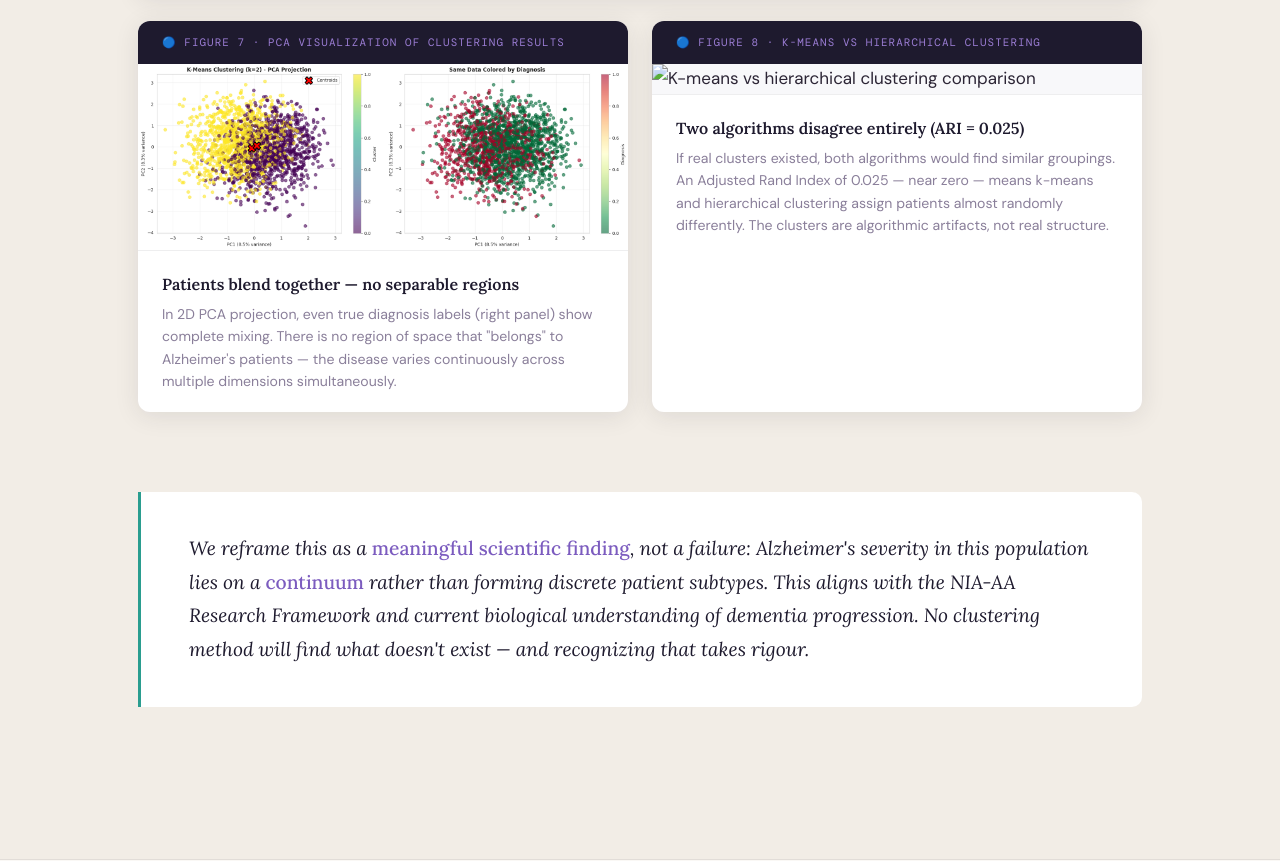
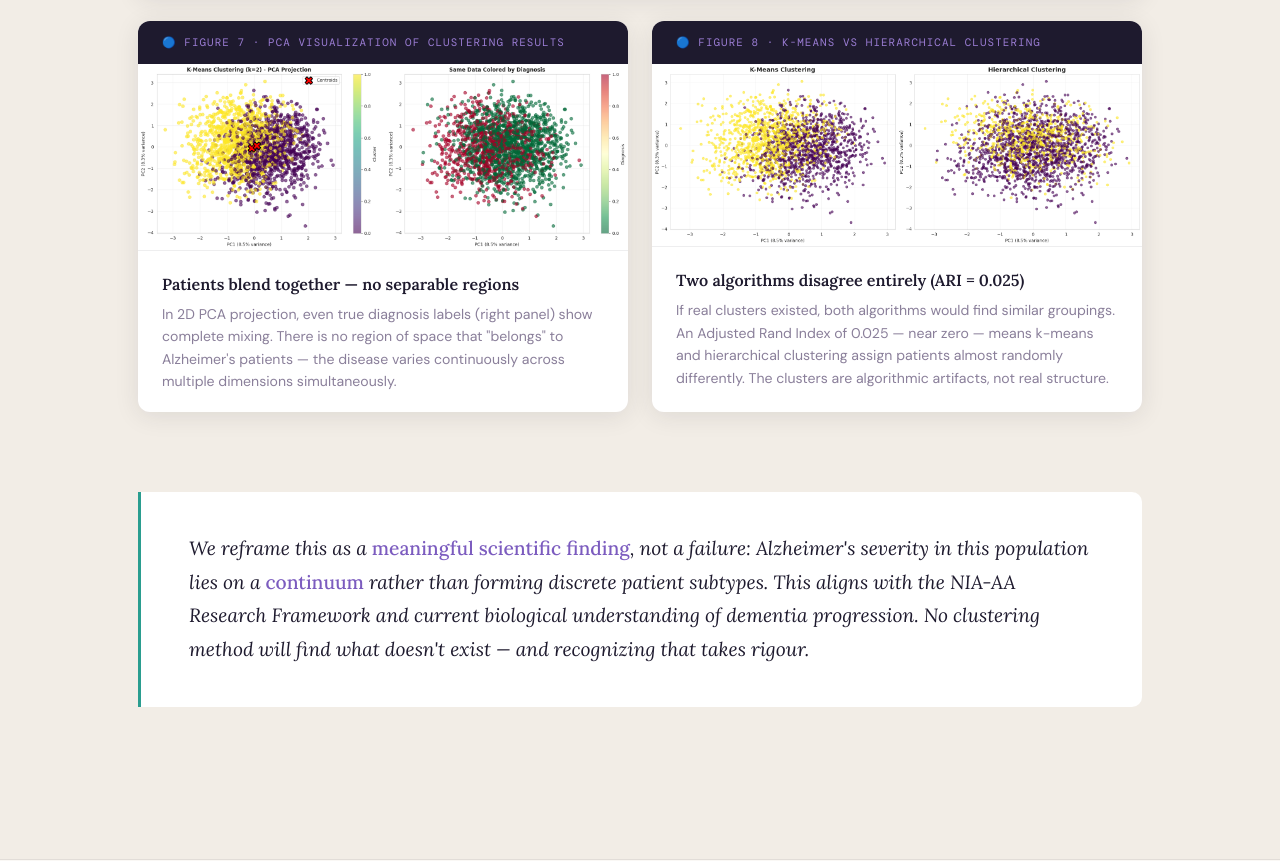
Before and after one commit to cece15/Pattern-Discovery-in-Alzheimer-s-Disease-A-Knowledge-Discovery-and-Data-Mining-Approach, a plain HTML site: page index.html in a window 1280 px wide. Shown: the part 5586-6447 px from the top of the page. Drawn offline with nearby package versions, Linux system fonts and the light colour scheme.

Commit message:
Update index.html

```diff
--- a/index.html
+++ b/index.html
@@ -573,7 +573,7 @@
         </div>
         <div class="viz-card fade-up">
           <div class="viz-label">🔵 Figure 8 · K-Means vs Hierarchical Clustering</div>
-          <img src="figures/k-means_vs_heirachichal.png" alt="K-means vs hierarchical clustering comparison" class="viz-img" style="max-height:300px; object-fit:cover;">
+          <img src="figures/k-means vs heirachichal.png" alt="K-means vs hierarchical clustering comparison" class="viz-img" style="max-height:300px; object-fit:cover;">
           <div class="viz-caption">
             <div class="viz-caption-title">Two algorithms disagree entirely (ARI = 0.025)</div>
             <p>If real clusters existed, both algorithms would find similar groupings. An Adjusted Rand Index of 0.025 — near zero — means k-means and hierarchical clustering assign patients almost randomly differently. The clusters are algorithmic artifacts, not real structure.</p>
```
